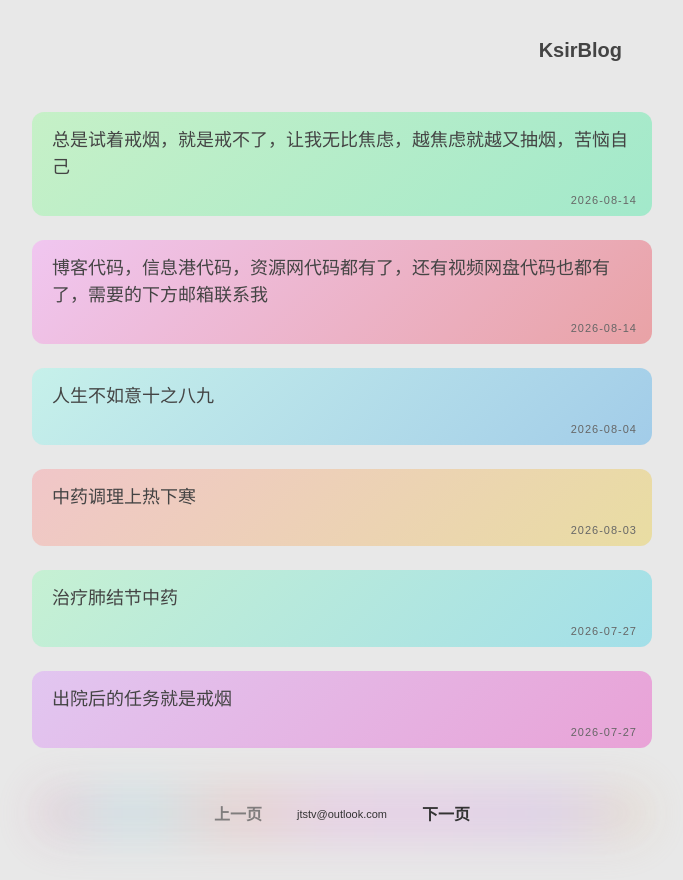
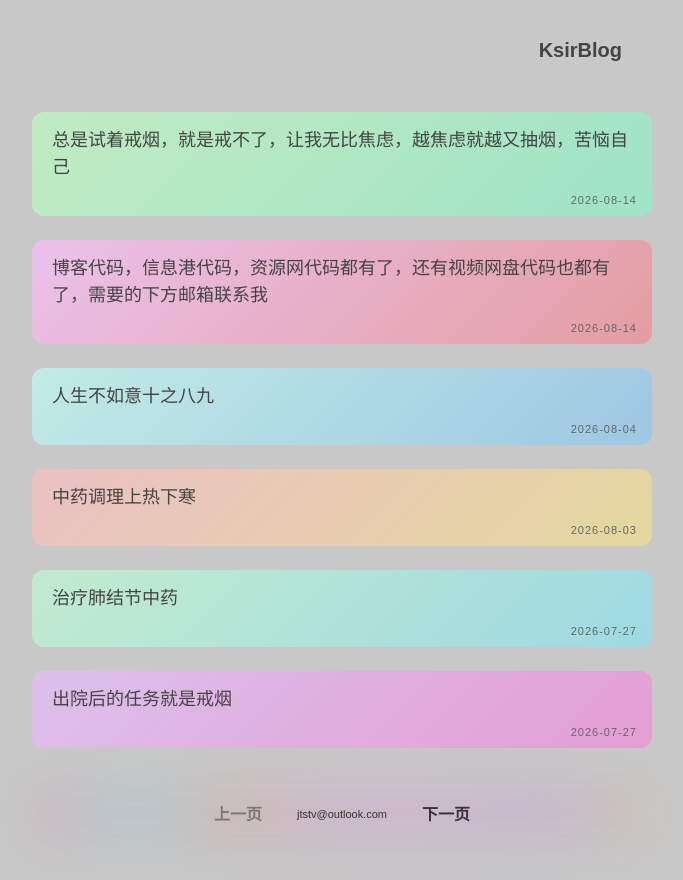
Before and after one commit to JTSTV/Jtstv.github.io, a Jekyll site: the page built from index.html, in a window 1280 px wide. Shown: the top 880 px of the page, without its empty margins (298-981 px from the left). Built offline with Jekyll 4.4.1, drawn with Linux system fonts in a browser that asks for light colours; the list of posts is cut into pages by our own code.

Commit message:
更新 index.html

```diff
--- a/index.html
+++ b/index.html
@@ -17,7 +17,7 @@
 <meta property="og:url" content="{{ site.url }}{{ page.url | relative_url }}">
 <style>
 *{margin:0;padding:0;box-sizing:border-box}
-body{background:#e8e8e8;color:#444;font:16px/1.6 system-ui,-apple-system,BlinkMacSystemFont,Roboto,sans-serif}
+body{background:#c8c8c8;color:#444;font:16px/1.6 system-ui,-apple-system,BlinkMacSystemFont,Roboto,sans-serif}
 a{color:#444;text-decoration:none;transition:opacity .2s}
 a:hover{opacity:.7}
 .container{max-width:680px;margin:0 auto;padding:20px 30px}
@@ -25,7 +25,7 @@
 .site-title{font:600 20px/1.4 sans-serif;text-align:right}
 .post-list{list-style:none}
 .post-item{padding:12px 0}
-.post-title{font:18px/1.5 "STKaiti","KaiTi",楷体,serif;padding:15px 20px 35px;position:relative;border-radius:12px;color:#444;backdrop-filter:blur(12px);-webkit-backdrop-filter:blur(12px);transform:translateZ(0)}
+.post-title{font:18px/1.5 "STKaiti","KaiTi",楷体,serif;padding:15px 20px 35px;position:relative;border-radius:12px;color:#444;transform:translateZ(0)}
 .post-title a{color:#444;display:block}
 .post-date{position:absolute;bottom:10px;right:15px;font:11px sans-serif;color:#666;white-space:nowrap;letter-spacing:1px}
 .pagination{position:relative;display:flex;justify-content:center;align-items:center;gap:15px;margin-top:24px;padding:12px 20px;border-radius:30px;font:600 16px sans-serif;z-index:1;transform:translateZ(0)}
```
